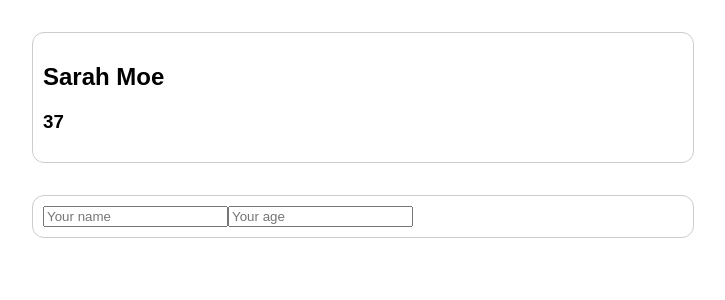
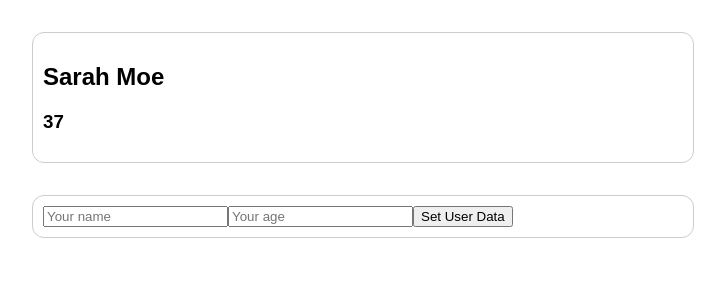
Before and after one commit to s-moe/cmp-comm, a Vue app: page / in a window 1280 px wide. Shown: the top 300 px of the page, without its empty margins (277-1002 px from the left). Built offline with nearby package versions, Linux system fonts and the light colour scheme.

Commit message:
bound data to input fields

```diff
--- a/src/components/UserData.vue
+++ b/src/components/UserData.vue
@@ -1,10 +1,20 @@
 <template>
   <section>
-    <input type="text" placeholder="Your name" />
-    <input type="text" placeholder="Your age" />
+    <form>
+      <input type="text" placeholder="Your name" v-model="enteredName" />
+      <input type="text" placeholder="Your age" v-model="enteredAge" />
+      <button>Set User Data</button>
+    </form>
   </section>
 </template>
 
 <script>
-export default {};
+export default {
+  data() {
+    return {
+      enteredName: "",
+      enteredAge: "",
+    };
+  },
+};
 </script>
```
